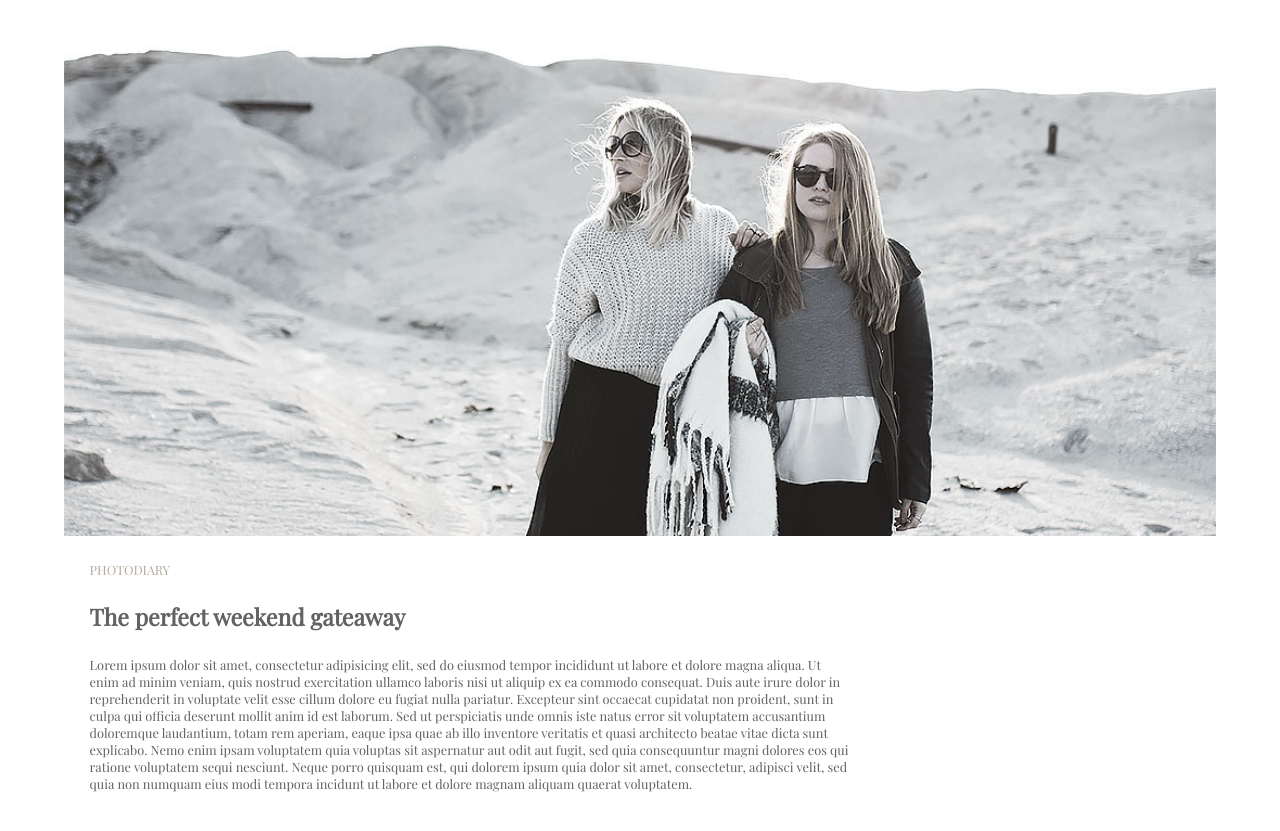
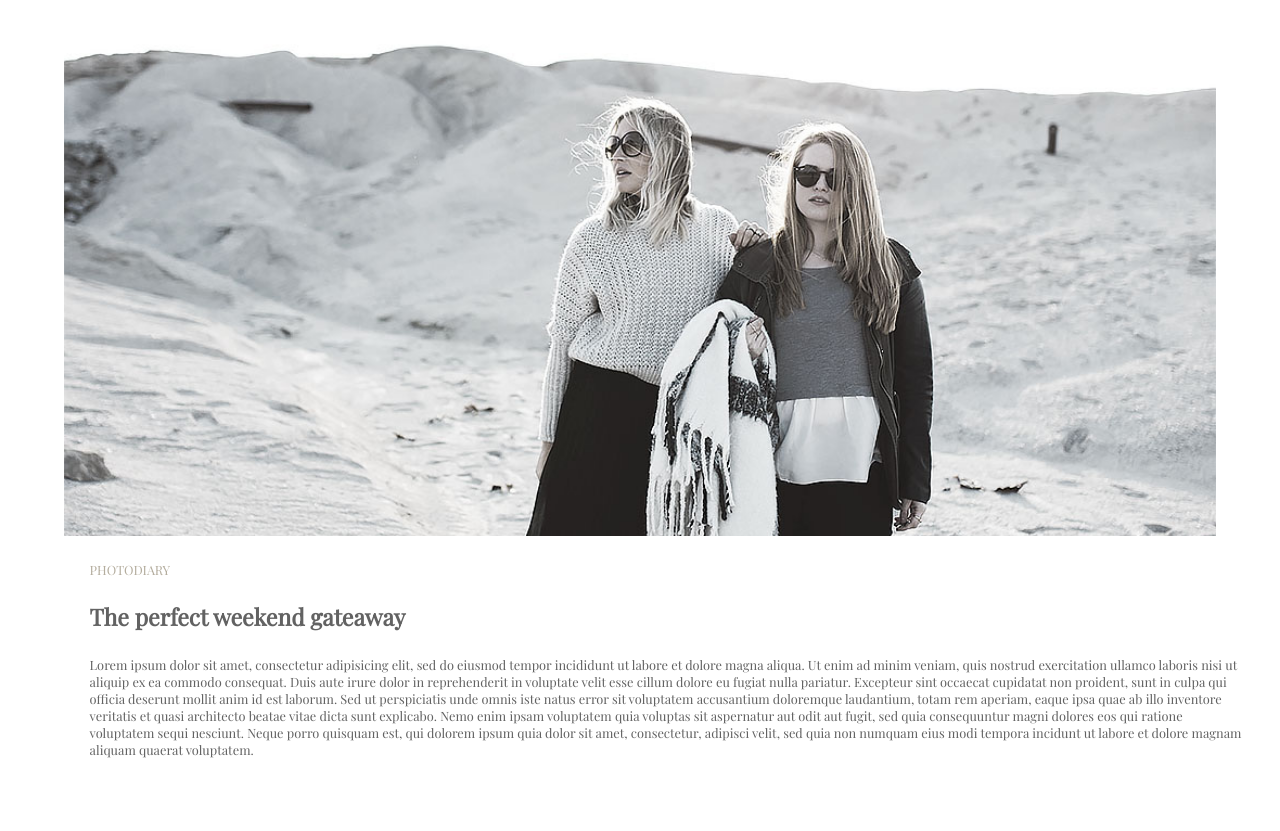
Before and after one commit to GelvardMann/Minimo, a plain HTML site: page index.html in a window 1280 px wide. Shown: the part 89-920 px from the top of the page. Drawn offline with nearby package versions, Linux system fonts and the light colour scheme.

Commit message:
Update style.css

```diff
--- a/styles/style.css
+++ b/styles/style.css
@@ -80,7 +80,7 @@ header {
    font-size: .8em;
    padding: 2em;
    color: #626262;
-   width: 66%;
+   width: 100%;
 }
 h2 {
    margin: 1em 0;
```
